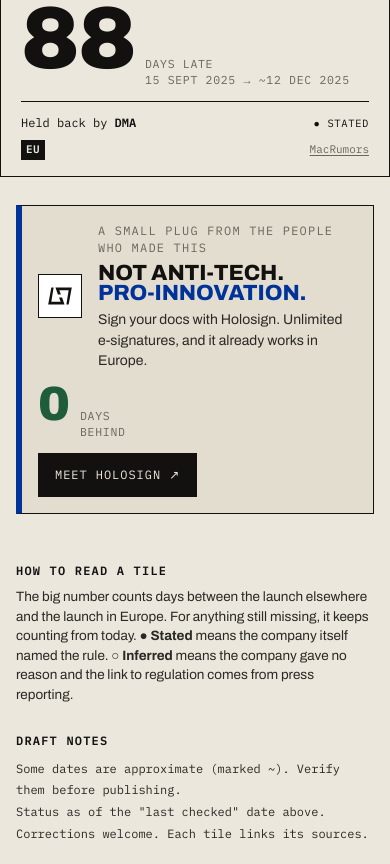
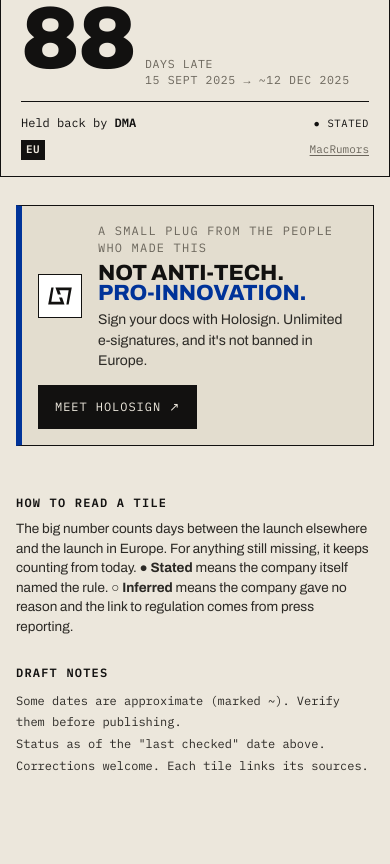
Before and after one commit to tomschouteden/antitech, a plain HTML site: page index.html in a window 390 px wide. Shown: the part 8927-9791 px from the top of the page. After the commit the page ends 9723 px from the top, so only its background shows below. Drawn offline with Linux system fonts and the light colour scheme; a script that the page names is missing.

Commit message:
Holosign plug: new byline, drop the 0-days counter
Co-Authored-By: Claude Opus 5.5 <noreply@anthropic.com>

```diff
--- a/index.html
+++ b/index.html
@@ -116,7 +116,7 @@
   .src a:hover{color:var(--ink)}
 
   /* holosign plug */
-  .plug{display:grid;grid-template-columns:auto 1fr auto auto;align-items:center;gap:22px;padding:18px 22px;max-width:880px;margin:44px auto;
+  .plug{display:grid;grid-template-columns:auto 1fr auto;align-items:center;gap:22px;padding:18px 22px;max-width:880px;margin:44px auto;
     background:var(--paper-2);border:1px solid var(--line);border-left:6px solid var(--signal)}
   .plug .logo{display:grid;place-items:center;width:44px;height:44px;border:1px solid var(--ink);background:#fff}
   .plug .logo svg{width:24px;height:24px}
@@ -124,9 +124,6 @@
     text-transform:uppercase;letter-spacing:-.005em;margin-top:6px}
   .plug h2 em{font-style:normal;color:var(--signal);white-space:nowrap}
   .plug p{margin-top:6px;color:#2b2925;font-size:14px}
-  .plug .zero{display:flex;align-items:baseline;gap:10px}
-  .plug .zero .n{font-variation-settings:"wdth" 62;font-weight:900;font-size:56px;line-height:.82;color:var(--ok)}
-  .plug .zero .u{font-family:var(--mono);font-size:11.5px;text-transform:uppercase;letter-spacing:.06em;line-height:1.35;color:var(--mute)}
   .plug a.go{font-family:var(--mono);font-size:12px;text-transform:uppercase;letter-spacing:.08em;text-decoration:none;
     padding:12px 16px;background:var(--ink);color:var(--paper);border:1px solid var(--ink);white-space:nowrap}
   .plug a.go:hover{background:var(--signal);border-color:var(--signal)}
@@ -148,9 +145,8 @@
     footer{grid-template-columns:1fr;padding:20px 16px}
     .bar .sort{margin-left:0}
     .plug{grid-template-columns:auto 1fr;gap:14px 16px;padding:16px;margin:28px 16px}
-    .plug .zero,.plug a.go{grid-column:1/-1}
+    .plug a.go{grid-column:1/-1}
     .plug a.go{justify-self:start}
-    .plug .zero .n{font-size:48px}
   }
 </style>
 <script defer src="/stats/script.js" data-website-id="0db22b3b-f31e-4eb3-b6e3-dd82995d69ca" data-host-url="/stats" data-domains="antitech.eu,www.antitech.eu"></script>
@@ -192,9 +188,8 @@
   <div>
     <div class="kicker">A small plug from the people who made this</div>
     <h2>Not anti-tech. <em>Pro-innovation.</em></h2>
-    <p>Sign your docs with Holosign. Unlimited e-signatures, and it already works in Europe.</p>
+    <p>Sign your docs with Holosign. Unlimited e-signatures, and it's not banned in Europe.</p>
   </div>
-  <div class="zero"><span class="n">0</span><span class="u">days<br>behind</span></div>
   <a class="go" href="https://holosign.co/?utm_source=antitech.eu&amp;utm_medium=referral&amp;utm_campaign=antitech" target="_blank" rel="noreferrer">Meet Holosign ↗</a>
 </aside>
 
```
